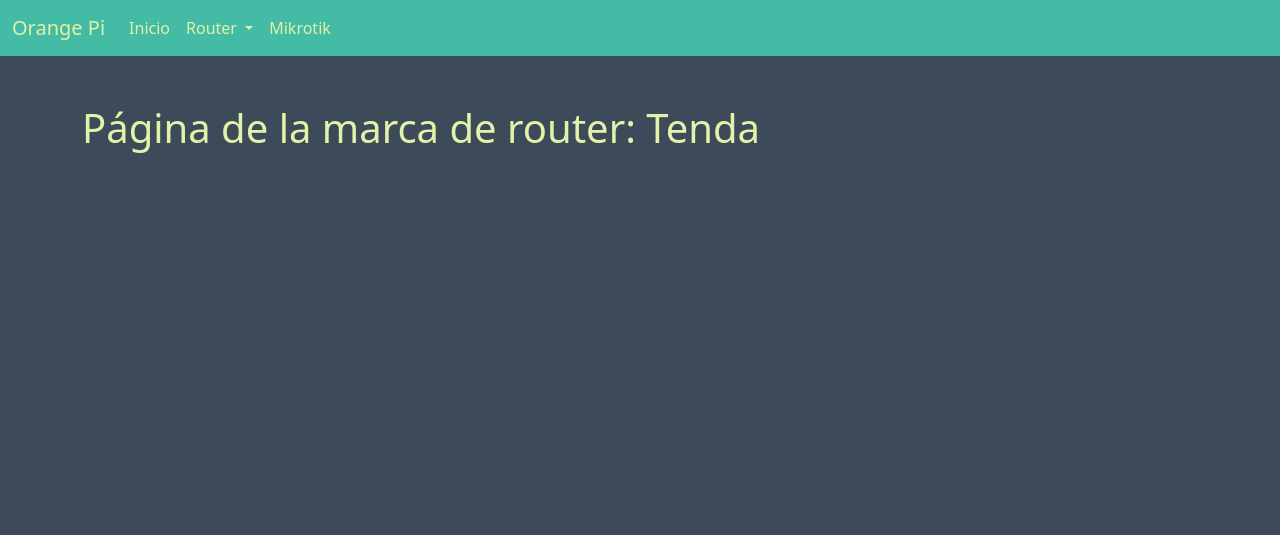
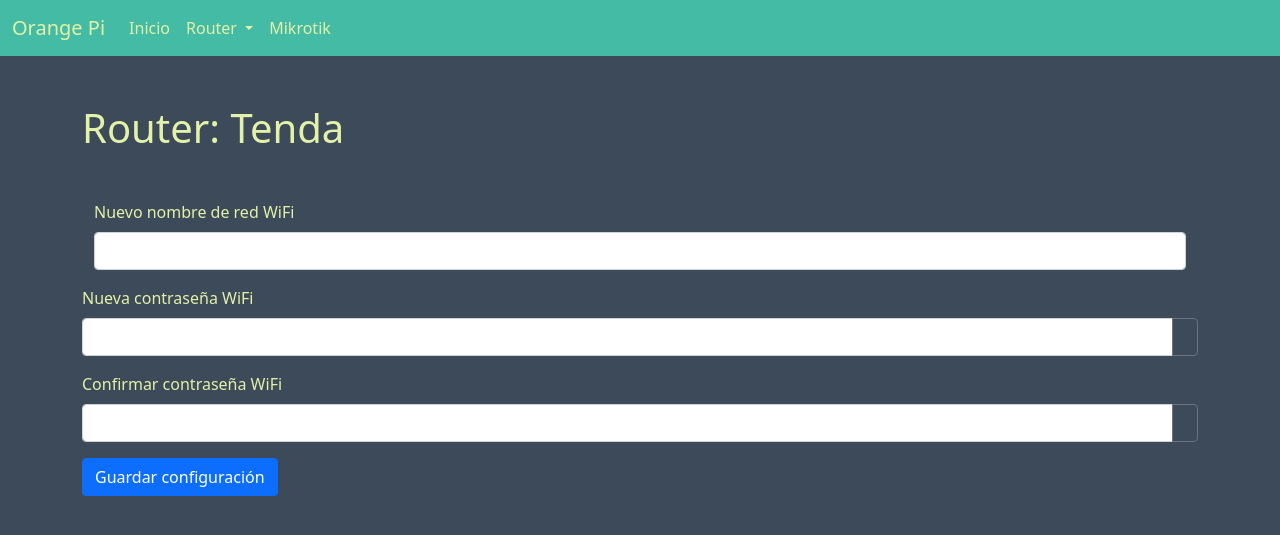
Before and after one commit to ubntomar/wisp-assistant, a Flask app: page /router/Tenda in a window 1280 px wide. Shown: the top 535 px of the page. Run offline with Flask 3, Linux system fonts and the light colour scheme; some libraries are stand-ins or nearby versions.

Commit message:
Tenda GUI created

```diff
--- a/router.py
+++ b/router.py
@@ -1,4 +1,6 @@
 from flask import Blueprint, render_template, current_app
+import subprocess
+from flask import request, jsonify
 
 router_bp = Blueprint('router', __name__, url_prefix='/router')
 
@@ -6,3 +8,34 @@ router_bp = Blueprint('router', __name__, url_prefix='/router')
 def router_page(brand):
     network_connected = current_app.config['NETWORK_CONNECTED']
     return render_template('router.html', brand=brand, network_connected=network_connected)
+
+
+
+@router_bp.route('/tenda/update_wifi', methods=['POST'])
+def update_tenda_wifi():
+    data = request.json
+    wifi_name = data.get('wifi_name')
+    wifi_password = data.get('wifi_password')
+
+    # Aquí iría la lógica para actualizar la configuración del router Tenda
+    # Por ahora, simularemos una respuesta exitosa
+
+    try:
+        # Simulación de la actualización del router
+        # En un escenario real, aquí llamarías a una función o script que se comunique con el router
+        # subprocess.run(['./update_tenda_wifi.sh', wifi_name, wifi_password], check=True)
+
+        # Simulamos éxito
+        success = True
+        message = f"Configuración de WiFi actualizada success. Nuevo SSID: {wifi_name}"
+    except subprocess.CalledProcessError as e:
+        success = False
+        message = f"Error al actualizar la configuración de WiFi: {str(e)}"
+    except Exception as e:
+        success = False
+        message = f"Ocurrió un error inesperado: {str(e)}"
+
+    return jsonify({
+        'success': success,
+        'message': message
+    })
--- a/templates/router.html
+++ b/templates/router.html
@@ -3,7 +3,7 @@
 {% block title %}Router{% endblock %}
 
 {% block content %}
-    <h1>Página de la marca de router: {{ brand }}</h1>
+    <h1>Router: {{ brand }}</h1>
 
     {% if not network_connected %}
         <div id="network-alert" class="alert alert-danger" role="alert">
@@ -25,17 +25,97 @@
         </div>
     {% endif %}
 
-    <!-- Aquí puedes agregar el contenido específico de la página de router -->
+    <div class="container mt-5">
+
+
+        <form id="wifi-config-form" class="needs-validation" novalidate>
+            <div class="mb-3">
+                <label for="wifi-name" class="form-label">Nuevo nombre de red WiFi</label>
+                <input type="text" class="form-control" id="wifi-name" required minlength="1" maxlength="32" pattern="^[a-zA-Z0-9 ]+$">
+                <div class="invalid-feedback">
+                    El nombre debe tener entre 1 y 32 caracteres y solo puede contener letras, números y espacios.
+                </div>
+            </div>
+            </div>
+            <div class="mb-3">
+                <label for="wifi-password" class="form-label">Nueva contraseña WiFi</label>
+                <div class="input-group">
+                    <input type="text" class="form-control" id="wifi-password" required minlength="8" pattern="^[a-zA-Z0-9]+$">
+                    <button class="btn btn-outline-secondary" type="button" id="togglePassword">
+                        <i class="bi bi-eye-slash"></i>
+                    </button>
+                </div>
+                <div class="invalid-feedback">
+                    La contraseña debe tener al menos 8 caracteres alfanuméricos.
+                </div>
+            </div>
+            <div class="mb-3">
+                <label for="wifi-password-confirm" class="form-label">Confirmar contraseña WiFi</label>
+                <div class="input-group">
+                    <input type="text" class="form-control" id="wifi-password-confirm" required>
+                    <button class="btn btn-outline-secondary" type="button" id="togglePasswordConfirm">
+                        <i class="bi bi-eye-slash"></i>
+                    </button>
+                </div>
+                <div class="invalid-feedback" id="password-match-feedback">
+                    Las contraseñas no coinciden.
+                </div>
+            </div>
+            <button type="submit" class="btn btn-primary" id="submit-btn">Guardar configuración</button>
+        </form>
+
+
+        <div id="status-message" class="mt-3 alert" role="alert" style="display: none;"></div>
+    </div>
 
 {% endblock %}
 
 {% block scripts %}
-    <script>
+<script>
+    document.addEventListener('DOMContentLoaded', function() {
+        const form = document.getElementById('wifi-config-form');
+        const submitBtn = document.getElementById('submit-btn');
+        const statusMessage = document.getElementById('status-message');
+        const passwordInput = document.getElementById('wifi-password');
+        const confirmPasswordInput = document.getElementById('wifi-password-confirm');
+        const wifiNameInput = document.getElementById('wifi-name');
+        const networkAlert = document.getElementById('network-alert');
+        const linkDamagedAlert = document.getElementById('link-damaged-alert');
+
+
+        function togglePasswordVisibility(inputField, toggleButton) {
+            const type = inputField.getAttribute('type') === 'password' ? 'text' : 'password';
+            inputField.setAttribute('type', type);
+            toggleButton.querySelector('i').classList.toggle('bi-eye');
+            toggleButton.querySelector('i').classList.toggle('bi-eye-slash');
+        }
+
+        togglePassword.addEventListener('click', function() {
+            togglePasswordVisibility(passwordInput, this);
+        });
+
+        togglePasswordConfirm.addEventListener('click', function() {
+            togglePasswordVisibility(confirmPasswordInput, this);
+        });
+
+        function validatePasswords() {
+            const passwordMatchFeedback = document.getElementById('password-match-feedback');
+            if (passwordInput.value !== confirmPasswordInput.value) {
+                confirmPasswordInput.setCustomValidity("Las contraseñas no coinciden");
+                passwordMatchFeedback.style.display = 'block';
+            } else {
+                confirmPasswordInput.setCustomValidity("");
+                passwordMatchFeedback.style.display = 'none';
+            }
+        }
+
+        passwordInput.addEventListener('input', validatePasswords);
+        confirmPasswordInput.addEventListener('input', validatePasswords);
+
         function updateNetworkStatus() {
             fetch('/update_status')
                 .then(response => response.json())
                 .then(data => {
-                    const networkAlert = document.getElementById('network-alert');
                     if (data.network_connected) {
                         networkAlert.style.display = 'none';
                     } else {
@@ -48,7 +128,6 @@
             fetch('/update_status')
                 .then(response => response.json())
                 .then(data => {
-                    const linkDamagedAlert = document.getElementById('link-damaged-alert');
                     if (data.any_link_damaged) {
                         linkDamagedAlert.style.display = 'block';
                     } else {
@@ -59,5 +138,55 @@
 
         setInterval(updateNetworkStatus, 5000);
         setInterval(updateLinkDamagedStatus, 5000);
+
+        form.addEventListener('submit', function(event) {
+            event.preventDefault();
+            event.stopPropagation();
+
+            validatePasswords();
+
+
+            if (form.checkValidity()) {
+                submitBtn.disabled = true;
+                statusMessage.style.display = 'none';
+
+                const formData = {
+                    wifi_name: wifiNameInput.value.trim(),
+                    wifi_password: passwordInput.value
+                };
+
+                fetch('/router/tenda/update_wifi', {
+                    method: 'POST',
+                    headers: {
+                        'Content-Type': 'application/json',
+                    },
+                    body: JSON.stringify(formData),
+                })
+                .then(response => response.json())
+                .then(data => {
+                    statusMessage.textContent = data.message;
+                    statusMessage.classList.remove('alert-success', 'alert-danger');
+                    statusMessage.classList.add(data.success ? 'alert-success' : 'alert-danger');
+                    statusMessage.style.display = 'block';
+                })
+                .catch((error) => {
+                    console.error('Error:', error);
+                    statusMessage.textContent = 'Ocurrió un error al procesar la solicitud.';
+                    statusMessage.classList.remove('alert-success', 'alert-danger');
+                    statusMessage.classList.add('alert-danger');
+                    statusMessage.style.display = 'block';
+                })
+                .finally(() => {
+                    submitBtn.disabled = false;
+                });
+            }
+
+            form.classList.add('was-validated');
+        });
+
+        // Initial update
+        updateNetworkStatus();
+        updateLinkDamagedStatus();
+    });
     </script>
 {% endblock %}
```
